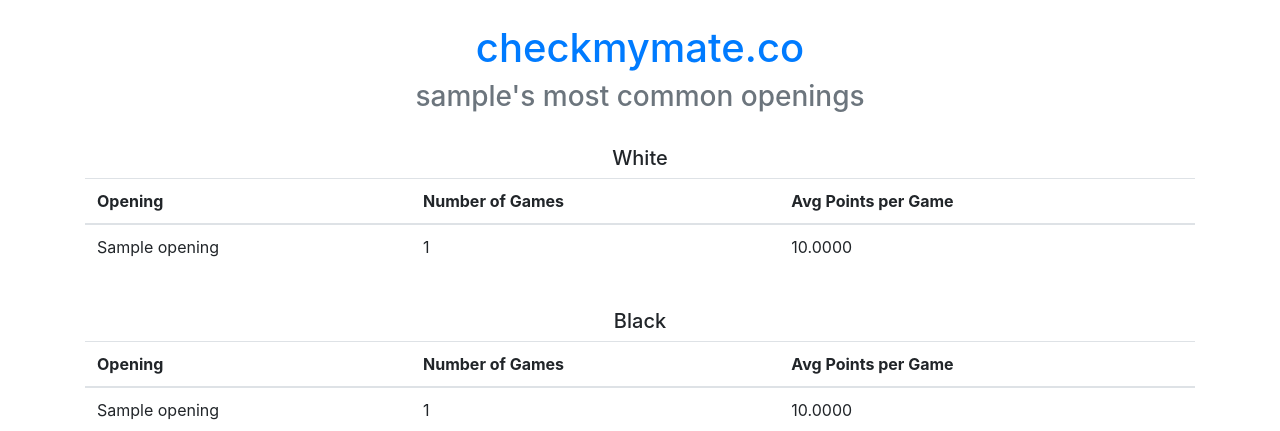
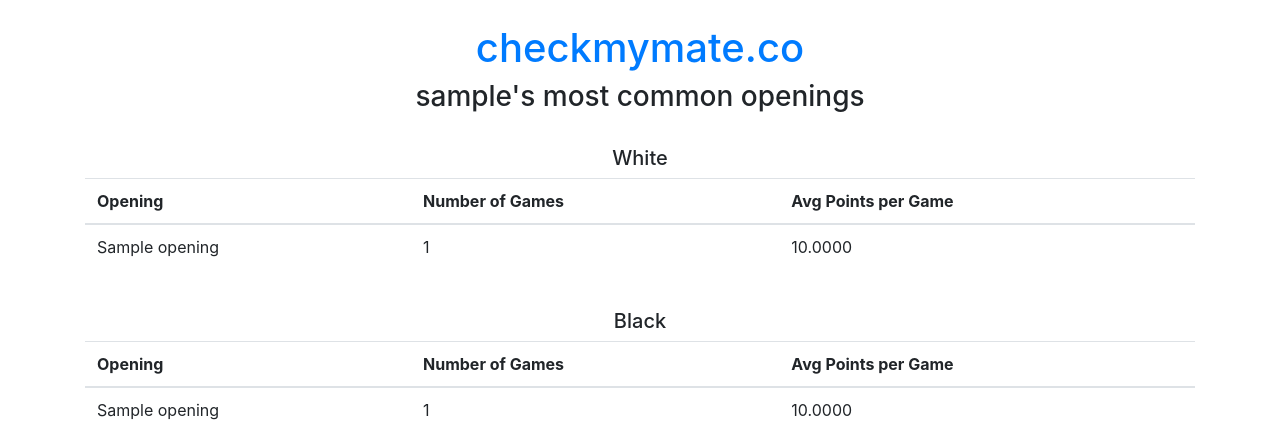
Before and after one commit to bfeif/clarence, a Flask app: template templates/user.html in a window 1280 px wide. Shown: the top 431 px of the page. Run offline with Flask 2, Linux system fonts and the light colour scheme; the template is opened without the code that fills it: most values are stand-ins (such as "Sample title", 1, 10 or a date in 2020); some libraries are stand-ins or nearby versions.

Commit message:
Changed html styling.

```diff
--- a/templates/user.html
+++ b/templates/user.html
@@ -1,7 +1,7 @@
 {% extends 'base.html' %}
 {% block content %}
 
-<h3 class="jumbotron-heading text-muted text-center"> {{ chess_username }}'s most common openings </h3>
+<h3 class="jumbotron-heading text-center"> {{ chess_username }}'s most common openings </h3>
 </br>
 {% for color in ["white", "black"] %}
     <div class="text-center"><h5>{{ {"white": "White", "black": "Black"}[color] }}</h5></div>
```
